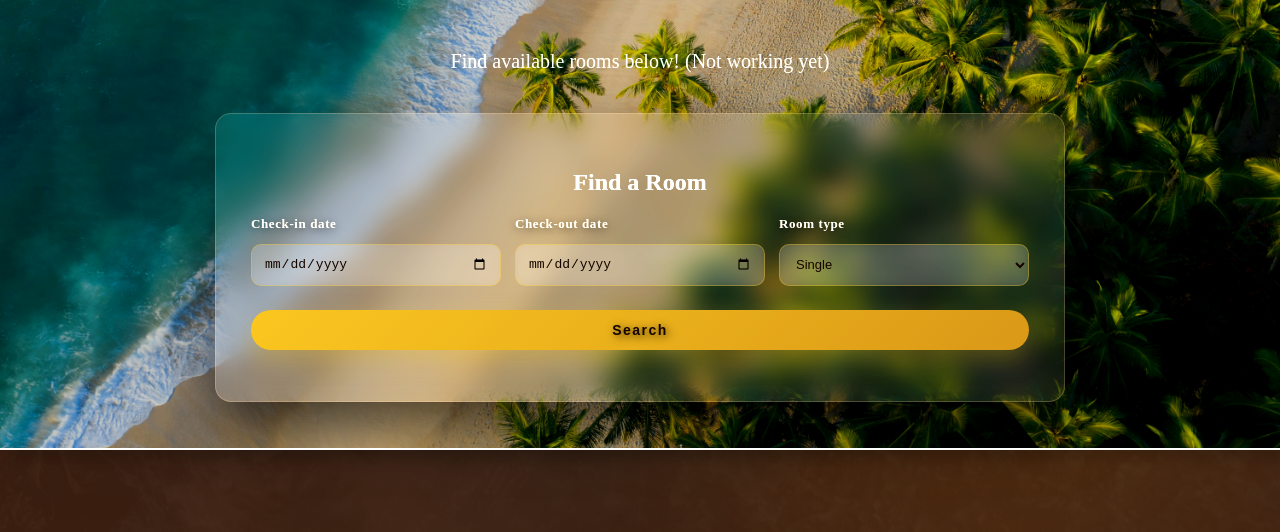
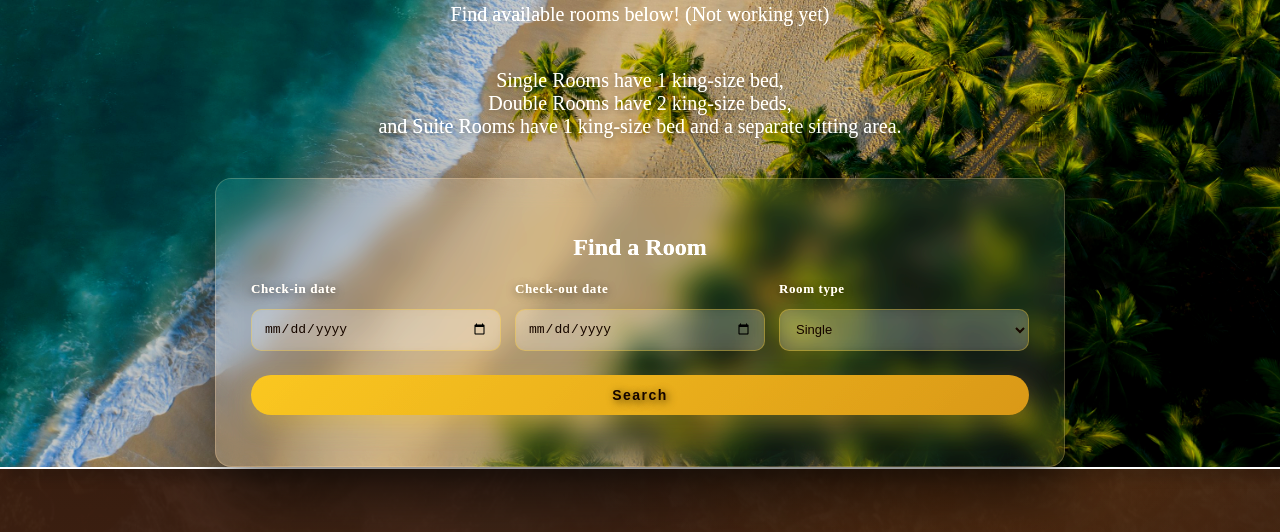
Before and after one commit to ohlac/hotel-booking-system, a plain HTML site: page client/index.html in a window 1280 px wide. Shown: the part 268-800 px from the top of the page. Drawn offline with nearby package versions, Linux system fonts and the light colour scheme; no server answers.

Commit message:
Lade till text som beskriver rumstyperna.

```diff
--- a/client/index.html
+++ b/client/index.html
@@ -69,8 +69,11 @@
 
         <div class="hero-content">
           <h1>Welcome to Hotel California</h1>
-          <p>Find available rooms below! (Not working yet)</p>
-
+          <p>Find available rooms below! (Not working yet)<br><br></p>
+          <div class="room-info"><p>Single Rooms have 1 king-size bed, <br>
+            Double Rooms have 2 king-size beds, <br>
+            and Suite Rooms have 1 king-size bed and a separate sitting area.</p>
+          </div>
           <div class="find-panel">
             <h2>Find a Room</h2>
 
@@ -104,7 +107,7 @@
 
       <section class="rooms" id="rooms-container">
         <p style="text-align: center;">
-          Laddar rum från databasen...
+          Loading Rooms...
         </p>
       </section>
 
--- a/client/style.css
+++ b/client/style.css
@@ -422,6 +422,11 @@ body{
   font-size:clamp(16px, 2.6vw, 20px);
   margin-top:10px;
   opacity:0.85;
+}
+
+.room-info {
+  text-shadow: 0 2px 8px rgba(0, 0, 0, 0.55);
+
 }
 
 
```
